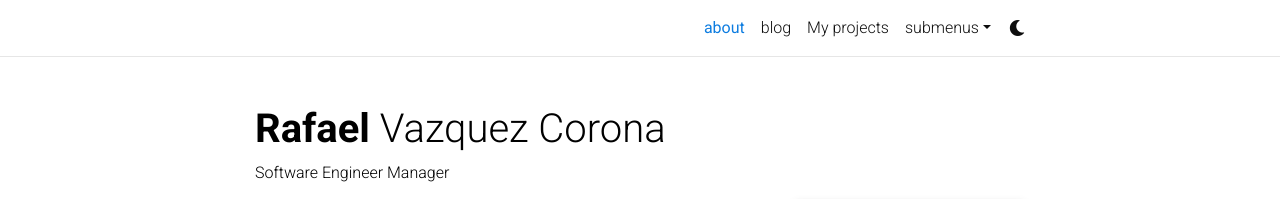
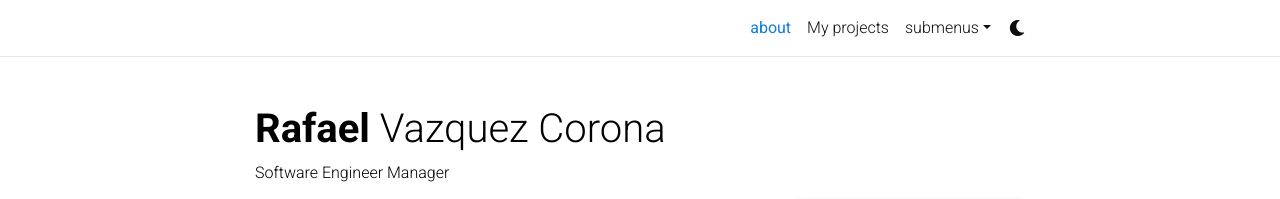
Before and after one commit to RafaelVC89/rafaelvc89.github.io, a Jekyll site: the page built from _pages/about.md, in a window 1280 px wide. Shown: the top 199 px of the page. Built offline with Jekyll 4.4.1, drawn with Linux system fonts in a browser that asks for light colours; comment, search, counter and statistics services are not loaded; a style sheet for code colours, icons or effects is not loaded.

Commit message:
Removed Blogs option from dropdown Removed blog title, this removes blogs link from page header

```diff
--- a/_config.yml
+++ b/_config.yml
@@ -114,7 +114,7 @@ bing_site_verification:  # out your bing-site-verification ID (Bing Webmaster)
 # -----------------------------------------------------------------------------
 
 blog_name: Blogs by Rafael # blog_name will be displayed in your blog page
-blog_nav_title: blog # your blog must have a title for it to be displayed in the nav bar
+blog_nav_title: # your blog must have a title for it to be displayed in the nav bar
 blog_description: find some interesting blogs here
 permalink: /blog/:year/:title/
 
```
Also changed, not shown: _pages/dropdown.md (+0 -3 lines).
